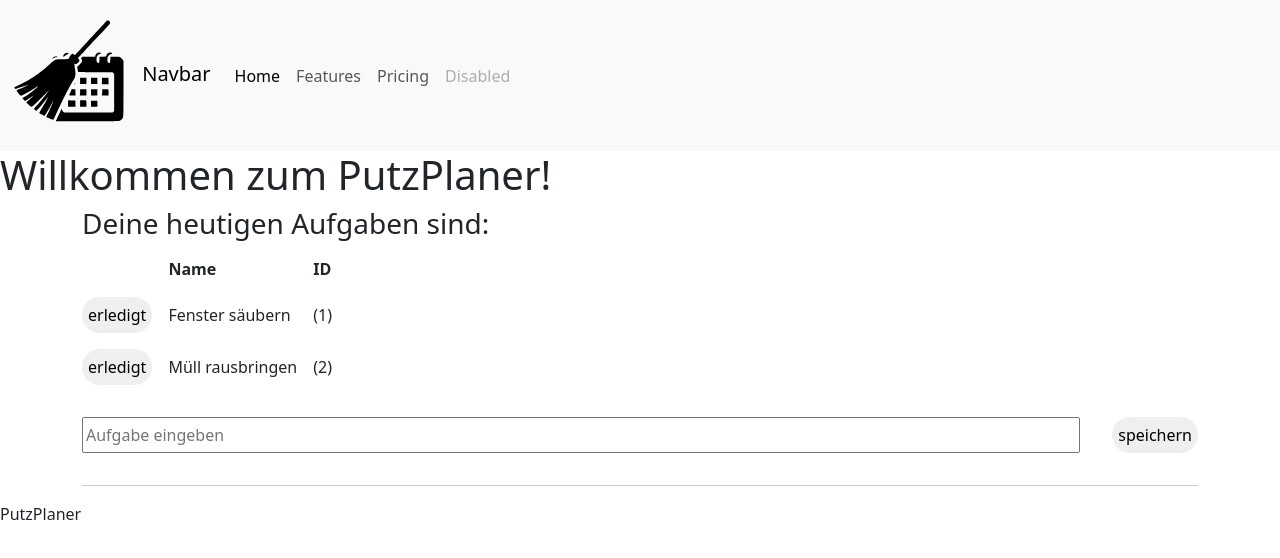
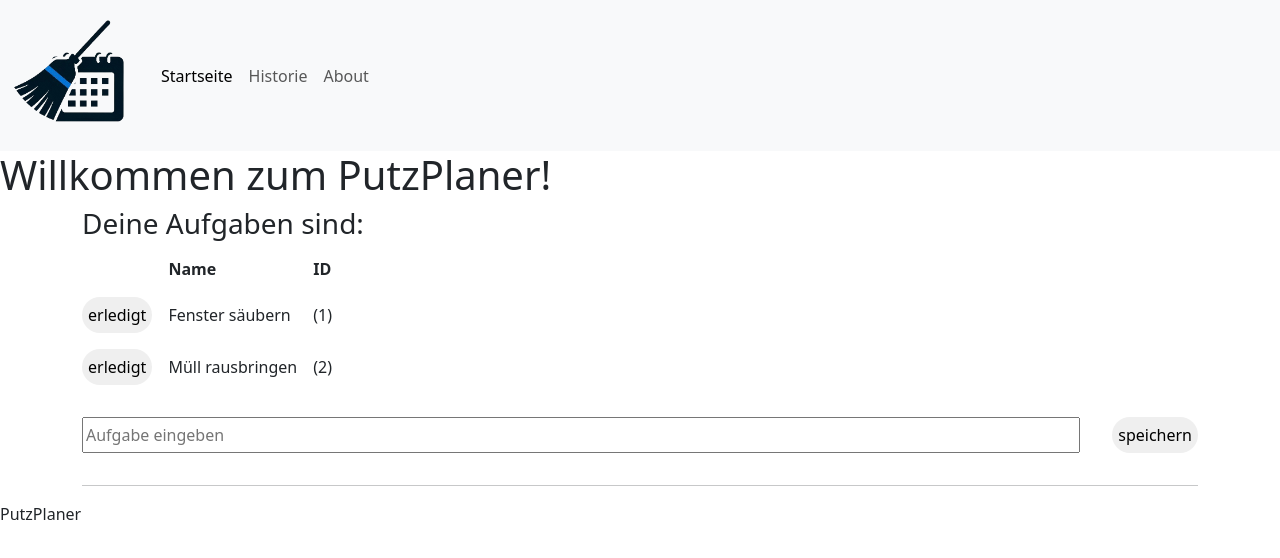
Before and after one commit to DarianWeingaertner/PutzPlaner-FrontEnd, a Vue app: page / in a window 1280 px wide. Shown: the top 558 px of the page. Built offline with nearby package versions, Linux system fonts and the light colour scheme.

Commit message:
Navbar ist jetzt funktionsfähig

```diff
--- a/src/components/NavBar.vue
+++ b/src/components/NavBar.vue
@@ -2,8 +2,8 @@
   <nav class="navbar navbar-expand-lg bg-body-tertiary">
     <div class="container-fluid">
       <a class="navbar-brand" href="#">
-        <img alt="Putzplaner logo" class="logo" src="@/assets/PutzPlanerLogo.svg" width="125" height="125" />
-        Navbar
+        <img alt="Putzplaner logo" class="logo" src="@/assets/PutzPlanerLogo.png" width="125" height="125" />
+
       </a>
       <button class="navbar-toggler" type="button" data-bs-toggle="collapse" data-bs-target="#navbarNav"
               aria-controls="navbarNav" aria-expanded="false" aria-label="Toggle navigation">
@@ -12,16 +12,13 @@
       <div class="collapse navbar-collapse" id="navbarNav">
         <ul class="navbar-nav">
           <li class="nav-item">
-            <a class="nav-link active" aria-current="page" href="#">Home</a>
+            <a class="nav-link active" aria-current="page" href="/">Startseite</a>
           </li>
           <li class="nav-item">
-            <a class="nav-link" href="#">Features</a>
+            <a class="nav-link" href="#">Historie</a>
           </li>
           <li class="nav-item">
-            <a class="nav-link" href="#">Pricing</a>
-          </li>
-          <li class="nav-item">
-            <a class="nav-link disabled" aria-disabled="true">Disabled</a>
+            <a class="nav-link" href="about">About</a>
           </li>
         </ul>
       </div>
--- a/src/components/TaskList.vue
+++ b/src/components/TaskList.vue
@@ -41,7 +41,7 @@ export default defineComponent({
 
 <template>
   <div class="container">
-    <h3>Deine heutigen Aufgaben sind:</h3>
+    <h3>Deine Aufgaben sind:</h3>
     <table>
       <tr>
         <th></th>
```
